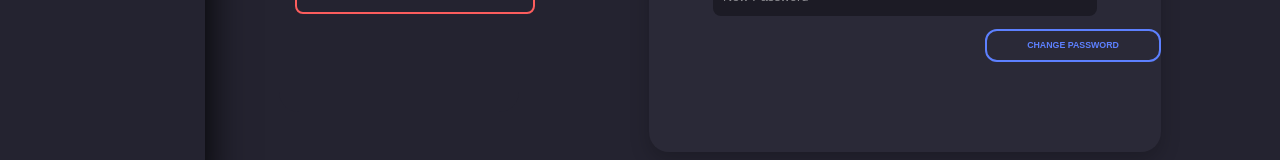
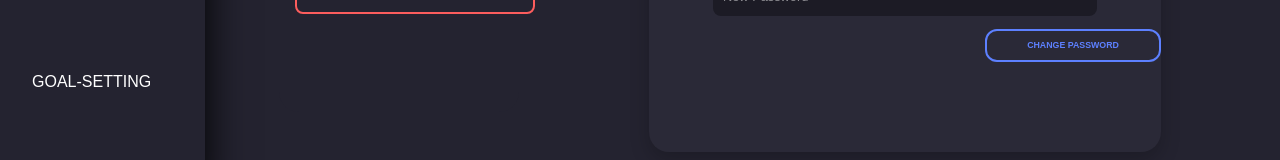
Before and after one commit to RiaChacko/NextGenWellness, a React (Vite) app: page /profile in a window 1280 px wide. Shown: the part 612-772 px from the top of the page. Built offline with nearby package versions, Linux system fonts and the light colour scheme; no server answers; a web font is replaced by a local one.

Commit message:
Added goal-setting to navbar

```diff
--- a/src/pages/Navbar.jsx
+++ b/src/pages/Navbar.jsx
@@ -52,6 +52,14 @@ function Navbar() {
           PROFILE
         </a>
         </Link>
+        <Link to="/profile">
+        <a
+          onClick={() => handleTabSelect("goal-setting")}
+          className={activeTab === "goal-setting" ? "active" : ""}
+        >
+          GOAL-SETTING
+        </a>
+        </Link>
       </div>
     </div>
   );
```
